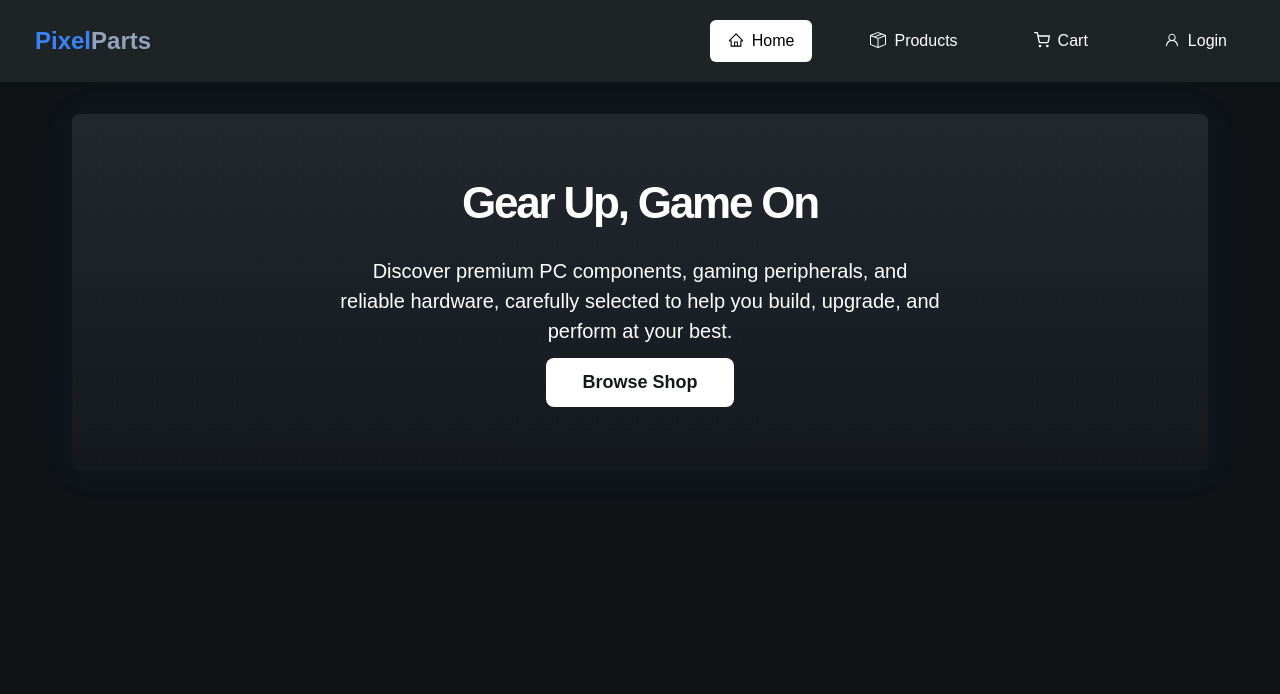
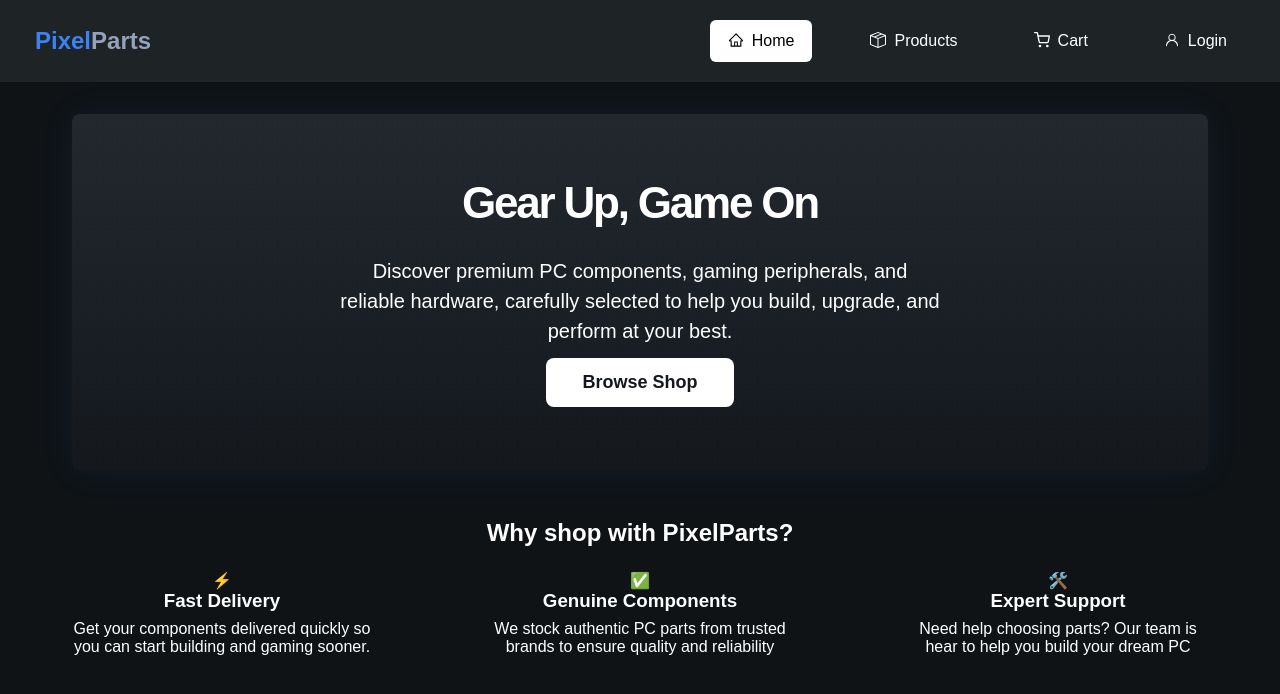
Before and after one commit to ryubex/pixel-parts, a React (Vite) app: page / in a window 1280 px wide. Shown: the top 694 px of the page. Built offline with nearby package versions, Linux system fonts and the light colour scheme.

Commit message:
Added main page sub cards

```diff
--- a/src/pages/Home.jsx
+++ b/src/pages/Home.jsx
@@ -17,6 +17,41 @@
             Browse Shop
           </a>
         </section>
+        <section className='hero-subCard'>
+          <h2>Why shop with PixelParts?</h2>
+
+          <div className='supportCard'>
+            <div className='fastCard'>
+              <div className='cardIcon'>
+                ⚡
+              </div>
+              <h3>Fast Delivery</h3>
+              <p>Get your components delivered quickly so you can start building
+                and gaming sooner.
+              </p>
+            </div>
+
+            <div className='genuinineCard'>
+              <div className='cardIcon'>
+                ✅
+              </div>
+              <h3>Genuine Components</h3>
+              <p>We stock authentic PC parts from trusted brands to ensure
+                quality and reliability
+              </p>
+            </div>
+
+            <div className='expertCard'>
+              <div className='cardIcon'>
+                🛠️
+              </div>
+              <h3>Expert Support</h3>
+              <p>Need help choosing parts? Our team is hear to help you
+                build your dream PC
+              </p>
+            </div>
+          </div>
+        </section>
       </main>
     </>
   );
--- a/src/styles/Home.css
+++ b/src/styles/Home.css
@@ -65,3 +65,31 @@
     font-size: 18px;
     font-weight: 700;
 }
+
+.hero-subCard {
+    display: flex;
+    flex-direction: column;
+    text-align: center;
+
+}
+
+.hero-subCard h2 {
+    margin-bottom: 24px;
+    font-size: 24px;
+    font-weight: 700;
+}
+
+.supportCard {
+    display: flex;
+    flex-direction: row;
+    text-align: center;
+    justify-content: space-between;
+}
+
+.supportCard h3 {
+    margin-bottom: 8px;
+}
+
+.hero-subCard p {
+    max-width: 300px;
+}
```
